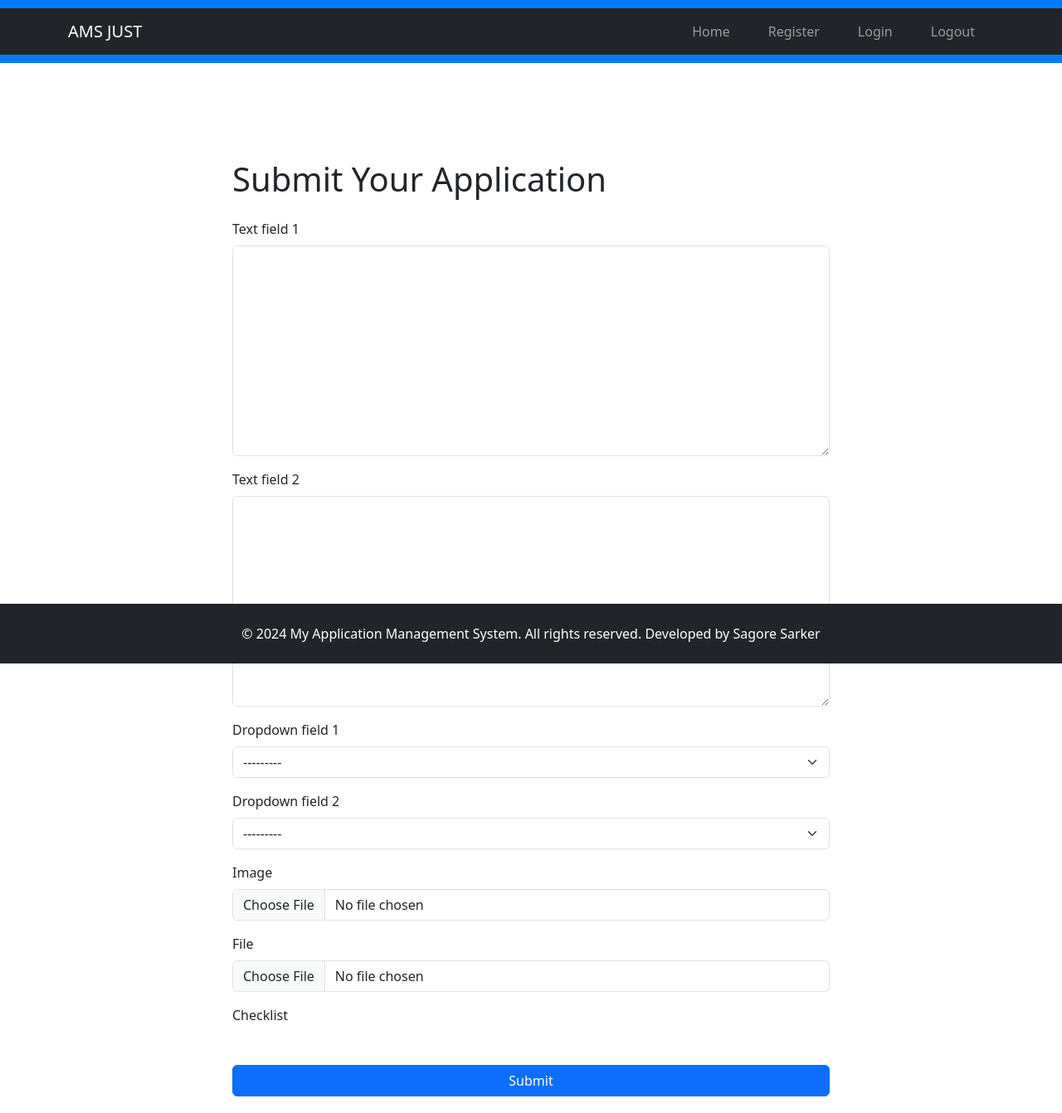
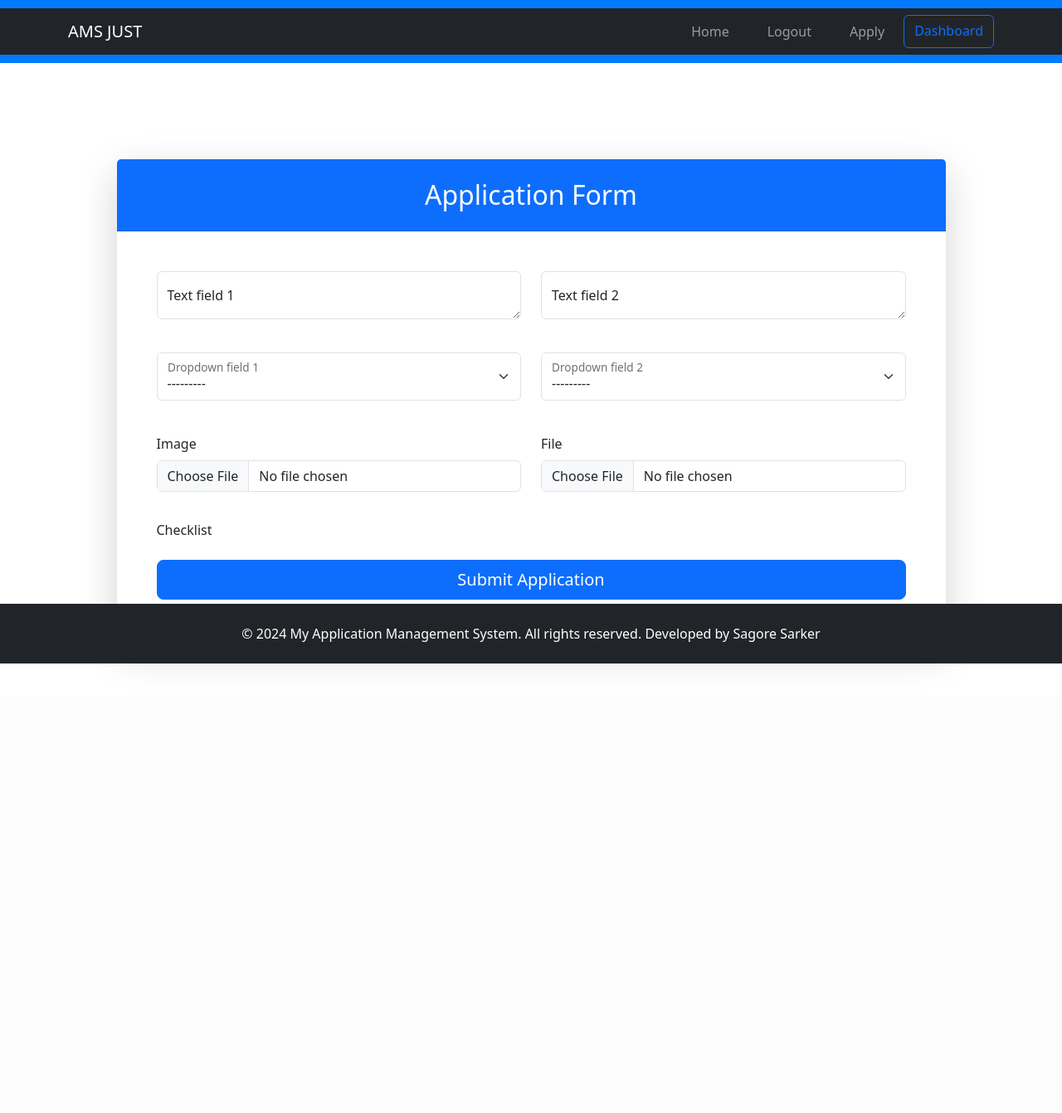
Before and after one commit to sagoresarker/app-management-system, a Django app: page /applications/apply/ in a window 1280 px wide. Shown: the whole page at 83% size. After the commit the page ends 800 px from the top, so only its background shows below. Run offline with Django 4.2, Linux system fonts and the light colour scheme; the visitor is signed in with stand-in values (Sample User, id 1); data that the repository does not hold is empty; some libraries are stand-ins or nearby versions.

Commit message:
add dashboard with proper design

```diff
--- a/app_management_system/applications/templates/applications/submit_application.html
+++ b/app_management_system/applications/templates/applications/submit_application.html
@@ -1,34 +1,81 @@
 {% extends 'base.html' %}
+{% load widget_tweaks %}
 
 {% block title %}Submit Application{% endblock %}
 
 {% block content %}
-<div class="container mt-5">
+<div class="container-fluid py-5">
     <div class="row justify-content-center">
-        <div class="col-md-8">
-            <h1 class="mb-4">Submit Your Application</h1>
-            <form method="post" enctype="multipart/form-data" class="needs-validation" novalidate>
-                {% csrf_token %}
-                {% for field in form %}
-                    <div class="mb-3">
-                        <label for="{{ field.id_for_label }}" class="form-label">{{ field.label }}</label>
-                        {% if field.name == 'checklist' %}
-                            <div class="form-check">
-                                {{ field }}
+        <div class="col-xxl-10 col-xl-11">
+            <div class="card shadow-lg border-0 rounded-lg">
+                <div class="card-header bg-primary text-white text-center py-4">
+                    <h2 class="font-weight-light mb-0">Application Form</h2>
+                </div>
+                <div class="card-body p-5">
+                    <form method="post" enctype="multipart/form-data" novalidate>
+                        {% csrf_token %}
+
+                        <div class="row mb-4">
+                            <div class="col-md-6">
+                                <div class="form-floating mb-3">
+                                    {% render_field form.text_field_1 class="form-control" placeholder="Text Field 1" %}
+                                    <label for="{{ form.text_field_1.id_for_label }}">{{ form.text_field_1.label }}</label>
+                                </div>
                             </div>
-                        {% else %}
-                            {{ field }}
-                        {% endif %}
-                        {% if field.help_text %}
-                            <div class="form-text">{{ field.help_text }}</div>
-                        {% endif %}
-                        {% for error in field.errors %}
-                            <div class="invalid-feedback d-block">{{ error }}</div>
-                        {% endfor %}
-                    </div>
-                {% endfor %}
-                <button type="submit" class="btn btn-primary">Submit</button>
-            </form>
+                            <div class="col-md-6">
+                                <div class="form-floating mb-3">
+                                    {% render_field form.text_field_2 class="form-control" placeholder="Text Field 2" %}
+                                    <label for="{{ form.text_field_2.id_for_label }}">{{ form.text_field_2.label }}</label>
+                                </div>
+                            </div>
+                        </div>
+
+                        <div class="row mb-4">
+                            <div class="col-md-6">
+                                <div class="form-floating mb-3">
+                                    {% render_field form.dropdown_field_1 class="form-select" %}
+                                    <label for="{{ form.dropdown_field_1.id_for_label }}">{{ form.dropdown_field_1.label }}</label>
+                                </div>
+                            </div>
+                            <div class="col-md-6">
+                                <div class="form-floating mb-3">
+                                    {% render_field form.dropdown_field_2 class="form-select" %}
+                                    <label for="{{ form.dropdown_field_2.id_for_label }}">{{ form.dropdown_field_2.label }}</label>
+                                </div>
+                            </div>
+                        </div>
+
+                        <div class="row mb-4">
+                            <div class="col-md-6">
+                                <label class="form-label">{{ form.image.label }}</label>
+                                {% render_field form.image class="form-control" %}
+                            </div>
+                            <div class="col-md-6">
+                                <label class="form-label">{{ form.file.label }}</label>
+                                {% render_field form.file class="form-control" %}
+                            </div>
+                        </div>
+
+                        <div class="mb-4">
+                            <label class="form-label d-block">{{ form.checklist.label }}</label>
+                            <div class="checklist-container">
+                                {% for checkbox in form.checklist %}
+                                    <div class="form-check form-check-inline">
+                                        {{ checkbox.tag }}
+                                        <label class="form-check-label" for="{{ checkbox.id_for_label }}">
+                                            {{ checkbox.choice_label }}
+                                        </label>
+                                    </div>
+                                {% endfor %}
+                            </div>
+                        </div>
+
+                        <div class="d-grid">
+                            <button type="submit" class="btn btn-primary btn-lg">Submit Application</button>
+                        </div>
+                    </form>
+                </div>
+            </div>
         </div>
     </div>
 </div>
@@ -36,14 +83,36 @@
 
 {% block extra_css %}
 <style>
-    .form-check {
-        padding-left: 0;
+    body {
+        background-color: #f8f9fa;
     }
-    .form-check-input {
-        margin-right: 5px;
+    .card {
+        border: none;
+        transition: all 0.3s;
+    }
+    .card:hover {
+        transform: translateY(-5px);
+        box-shadow: 0 1rem 3rem rgba(0,0,0,.175)!important;
+    }
+    .form-floating>.form-control,
+    .form-floating>.form-select {
+        height: calc(3.5rem + 2px);
+        line-height: 1.25;
     }
     .form-check-label {
-        margin-bottom: 5px;
+        cursor: pointer;
+    }
+    .checklist-container {
+        display: flex;
+        flex-wrap: wrap;
+        gap: 10px;
+        align-items: center;
+    }
+    .form-check-inline {
+        margin-right: 0;
+    }
+    .form-check-inline .form-check-input {
+        margin-right: 5px;
     }
 </style>
 {% endblock %}
--- a/templates/base.html
+++ b/templates/base.html
@@ -21,11 +21,29 @@
                 <div class="collapse navbar-collapse" id="navbarNav">
                     <ul class="navbar-nav ms-auto">
                         <li class="nav-item"><a class="nav-link" href="{% url 'index' %}">Home</a></li>
-                        <li class="nav-item"><a class="nav-link" href="{% url 'register' %}">Register</a></li>
-                        <li class="nav-item"><a class="nav-link" href="{% url 'login' %}">Login</a></li>
+                        {% if not user.is_authenticated %}
+                            <li class="nav-item"><a class="nav-link" href="{% url 'register' %}">Register</a></li>
+                            <li class="nav-item"><a class="nav-link" href="{% url 'login' %}">Login</a></li>
+                        {% endif %}
                         {% if user.is_authenticated %}
                             <li class="nav-item"><a class="nav-link" href="{% url 'logout' %}">Logout</a></li>
+                            <li class="nav-item"><a class="nav-link" href="{% url 'submit_application' %}">Apply</a></li>
                         {% endif %}
+
+                        {% if user.is_authenticated %}
+                            {% if user.is_user %}
+                                <a href="{% url 'user_dashboard' %}" class="btn btn-outline-primary">Dashboard</a>
+                            {% elif user.is_admin %}
+                                <a href="{% url 'admin_dashboard' %}" class="btn btn-outline-primary">Dashboard</a>
+                            {% elif user.is_reviewer %}
+                                <a href="{% url 'reviewer_dashboard' %}" class="btn btn-outline-primary">Dashboard</a>
+                            {% else %}
+                                <a href="{% url 'login' %}" class="btn btn-outline-primary">Submit Now</a>
+                            {% endif %}
+                        {% else %}
+                            <a href="{% url 'login' %}" class="btn btn-outline-primary">Submit Now</a>
+                        {% endif %}
+
                     </ul>
                 </div>
             </div>
```
Also changed, not shown: app_management_system/core/templates/core/login.html (+18 -8 lines), app_management_system/core/templates/core/register.html (+15 -7 lines), app_management_system/core/templates/core/registration_complete.html (+11 -2 lines), templates/index.html (+7 -1 lines).
